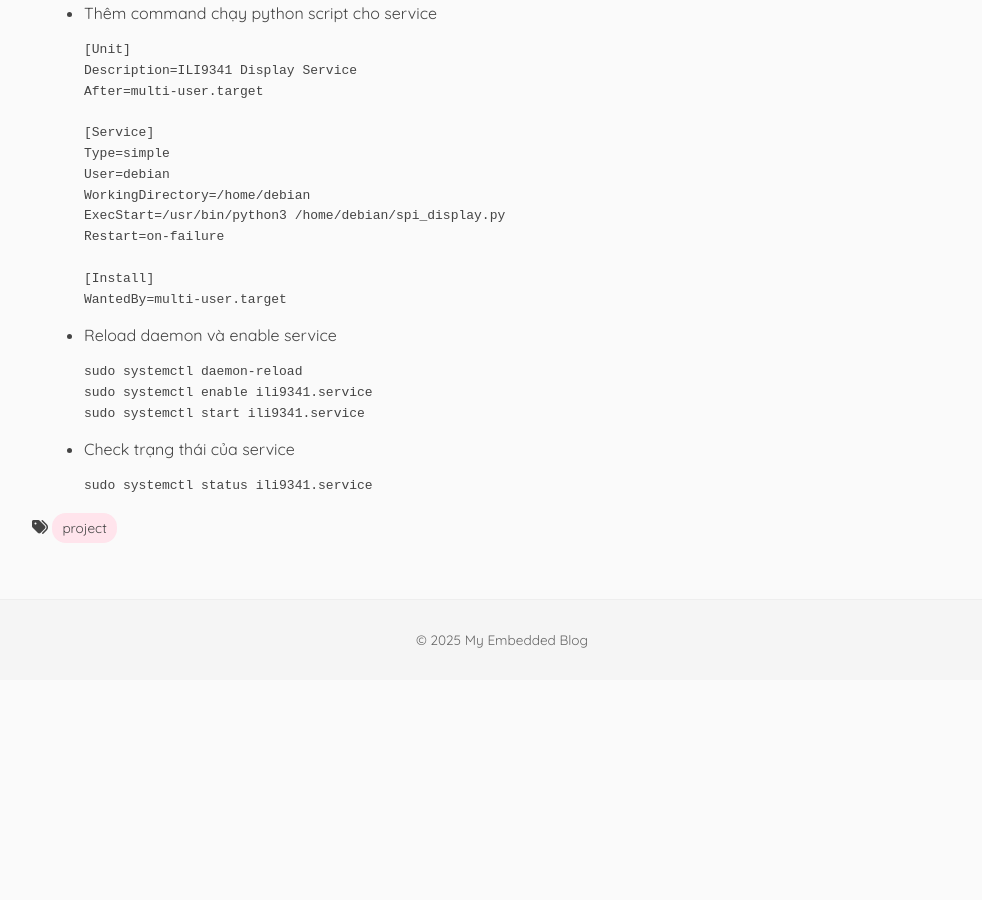
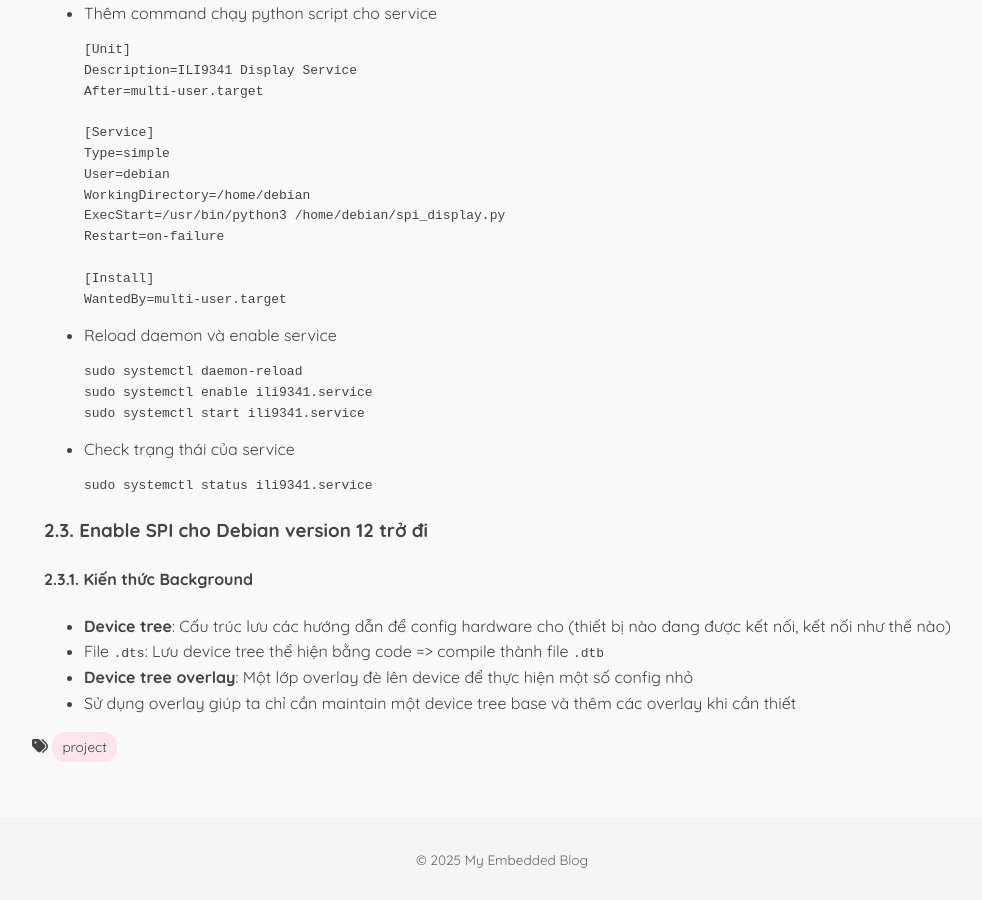
Before and after one commit to nhatvu-pham/nhatvu-pham.github.io, a Jekyll site: the page built from _posts/2025-11-01-LaziTracker.md, in a window 1280 px wide and 900 px high, scrolled down 2554 px. Shown: the whole window, without its empty margins (138-1120 px from the left). Built offline with Jekyll 4.4.1, drawn with Linux system fonts in a browser that asks for light colours; before the commit the page ends 3234 px from its top, so only the background shows below that; some of the changed text lies outside the part shown.

Commit message:
Update 2025-11-01-LaziTracker.md

````diff
--- a/_posts/2025-11-01-LaziTracker.md
+++ b/_posts/2025-11-01-LaziTracker.md
@@ -58,8 +58,8 @@ tags: [project]
 ## 2. Các bước thực hiện
 
 ### 2.1. Kết nối với LCD ILI9341
-- LCD ILI9341 sử dụng SPI. Tuy nhiên, từ phiên bản Debian 12 trở đi, BBB không còn hỗ trợ SPI by default. ~~Phải config device tree để enable SPI~~
-- Thay vào đó, mình downgrade và flash version Debian 10 để nạp cho BBB.
+- LCD ILI9341 sử dụng SPI. Tuy nhiên, từ phiên bản Debian 12 trở đi, BBB không còn hỗ trợ SPI by default.
+- Do đó, ta cần phải config device tree để enable SPI (khá phức tạp, mình sẽ trình bày sau). Thay vào đó, mình downgrade và flash version Debian 10 để nạp cho BBB.
 - Ngoài ra, cần config chức năng các chân SPI:
   ```
   sudo config-pin P9_18 spi
@@ -125,3 +125,10 @@ tags: [project]
   ```
   sudo systemctl status ili9341.service
   ```
+
+### 2.3. Enable SPI cho Debian version 12 trở đi
+#### 2.3.1. Kiến thức Background
+- **Device tree**: Cấu trúc lưu các hướng dẫn để config hardware cho (thiết bị nào đang được kết nối, kết nối như thế nào)
+- File `.dts`: Lưu device tree thể hiện bằng code => compile thành file `.dtb`
+- **Device tree overlay**: Một lớp overlay đè lên device để thực hiện một số config nhỏ
+- Sử dụng overlay giúp ta chỉ cần maintain một device tree base và thêm các overlay khi cần thiết
````
